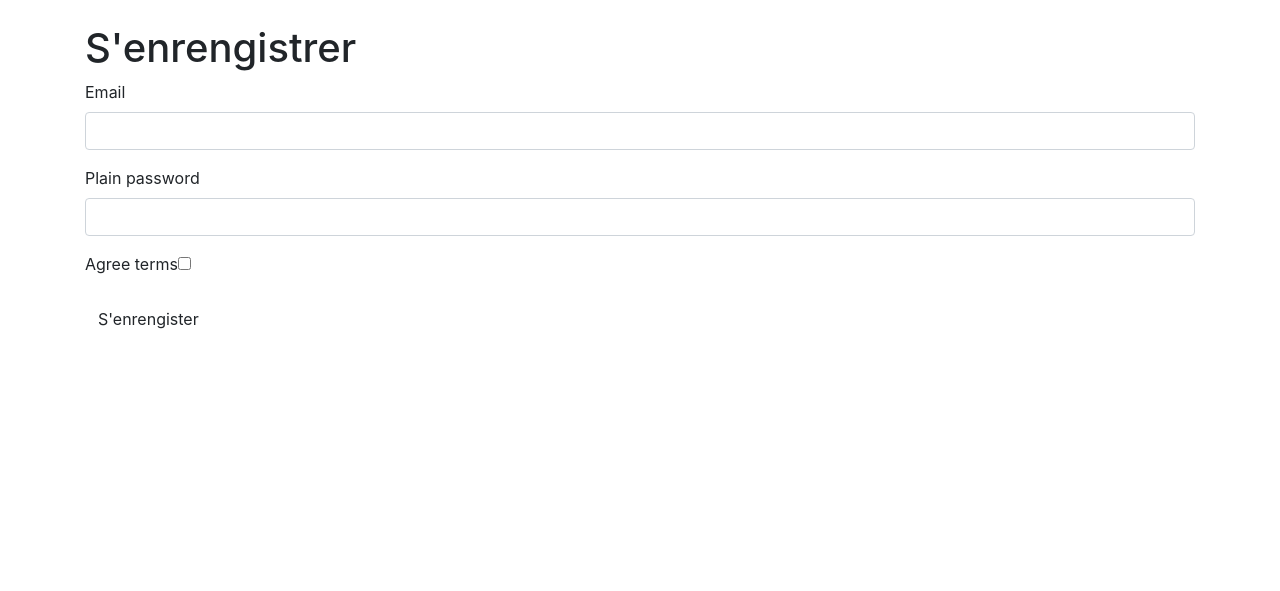
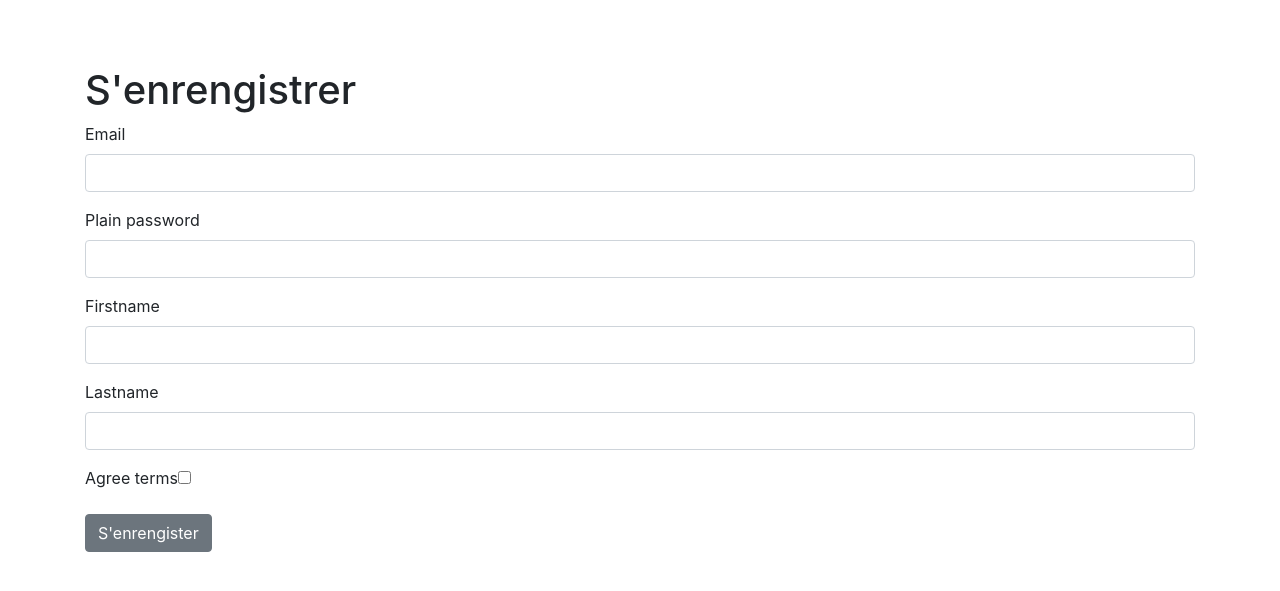
Before and after one commit to AlbanRenahy/museo, a PHP site: template templates/security/register.html.twig in a window 1280 px wide. Shown: the part 56-647 px from the top of the page. Run offline with PHP 8.4, Linux system fonts and the light colour scheme; the template is opened without the code that fills it, so the values that code supplies are empty; form fields are guessed from the names that the template uses; some libraries are stand-ins or nearby versions.

Commit message:
fix: Registration form

```diff
--- a/templates/base.html.twig
+++ b/templates/base.html.twig
@@ -10,6 +10,9 @@
     </head>
     <body>
         {% include "layout/navbar.html.twig" %}
+        <pre>
+            {{ dump(app.user) }}
+        </pre>
         {% block body %}{% endblock %}
         {% block javascripts %}
         <script src="https://code.jquery.com/jquery-3.3.1.slim.min.js" integrity="sha384-q8i/X+965DzO0rT7abK41JStQIAqVgRVzpbzo5smXKp4YfRvH+8abtTE1Pi6jizo" crossorigin="anonymous"></script>
--- a/templates/security/register.html.twig
+++ b/templates/security/register.html.twig
@@ -7,10 +7,16 @@
     <h1>S'enrengistrer</h1>
 
     {{ form_start(registrationForm) }}
-        {{ form_row(registrationForm.email) }}
-        {{ form_row(registrationForm.plainPassword) }}
-        {{ form_row(registrationForm.agreeTerms) }}
-        <button class="btn">S'enrengister</button>
+        <div class="row">
+            <div class="col-12 col-md-12">
+                {{ form_row(registrationForm.email) }}
+                {{ form_row(registrationForm.plainPassword) }}
+                {{ form_row(registrationForm.firstname) }}
+                {{ form_row(registrationForm.lastname) }}
+                {{ form_row(registrationForm.agreeTerms) }}
+                <button class="btn btn-secondary">S'enrengister</button>
+            </div>
+        </div>
     {{ form_end(registrationForm) }}
 </div>
 {% endblock %}
```
Also changed, not shown: src/Form/RegistrationFormType.php (+11 -11 lines).
